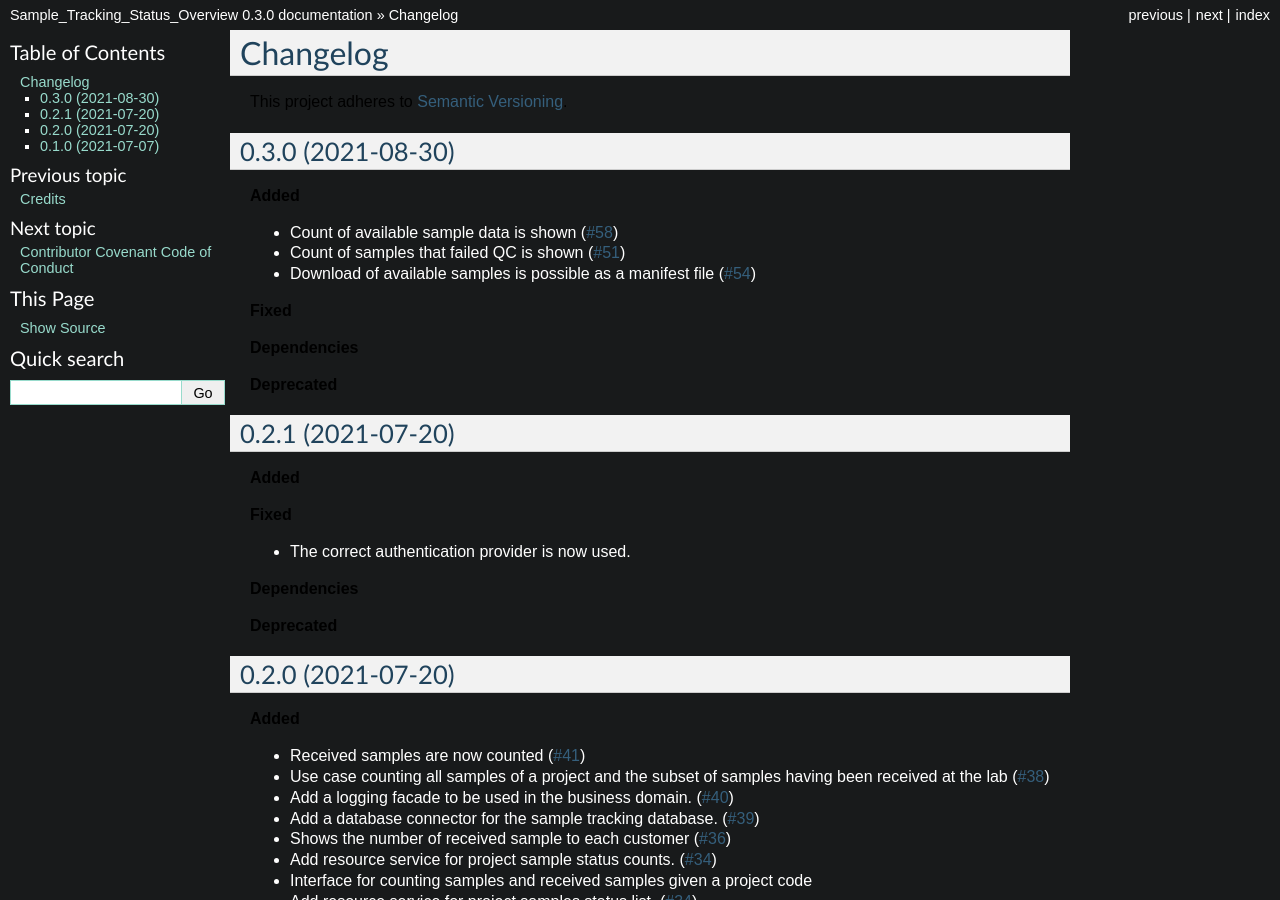
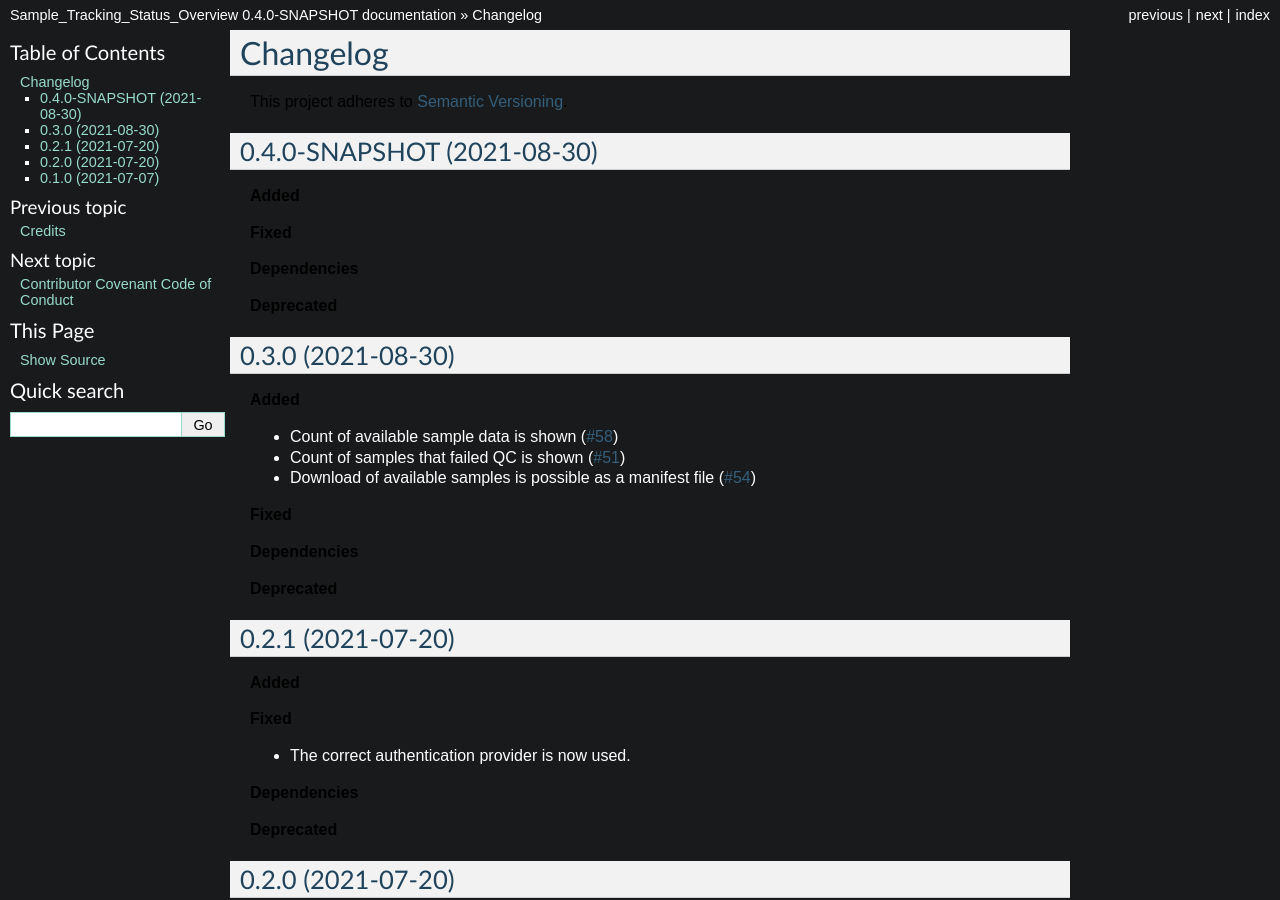
Before and after one commit to jenniferboedker/Sample_Tracking_Status_Overview, a Sphinx documentation site: the page built from docs/changelog.rst, in a window 1280 px wide and 900 px high. Built offline with Sphinx 7.4.7, drawn with Linux system fonts in a browser that asks for light colours; some of the changed text lies outside the part shown.

Commit message:
Bump version from 0.3.0 to 0.4.0-SNAPSHOT

```diff
--- a/CHANGELOG.rst
+++ b/CHANGELOG.rst
@@ -3,6 +3,18 @@
 ==========
 
 This project adheres to `Semantic Versioning <https://semver.org/>`_.
+
+
+0.4.0-SNAPSHOT (2021-08-30)
+---------------------------
+
+**Added**
+
+**Fixed**
+
+**Dependencies**
+
+**Deprecated**
 
 
 0.3.0 (2021-08-30)
--- a/docs/conf.py
+++ b/docs/conf.py
@@ -55,9 +55,9 @@
 # the built documents.
 #
 # The short X.Y version.
-version = '0.3.0'
+version = '0.4.0-SNAPSHOT'
 # The full version, including alpha/beta/rc tags.
-release = '0.3.0'
+release = '0.4.0-SNAPSHOT'
 
 # The language for content autogenerated by Sphinx. Refer to documentation
 # for a list of supported languages.
--- a/pom.xml
+++ b/pom.xml
@@ -10,7 +10,7 @@
 	</modules>
 	<artifactId>sample-tracking-status-overview</artifactId>
 	<groupId>life.qbic</groupId>
-	<version>0.3.0</version> <!-- <<QUBE_FORCE_BUMP>> -->
+	<version>0.4.0-SNAPSHOT</version> <!-- <<QUBE_FORCE_BUMP>> -->
 	<name>Sample Tracking Status Overview</name>
 	<url>http://github.com/qbicsoftware/sample-tracking-status-overview</url>
 	<description>Gives a visual overview of sample statuses</description>
--- a/qube.cfg
+++ b/qube.cfg
@@ -1,5 +1,5 @@
 [bumpversion]
-current_version = 0.3.0
+current_version = 0.4.0-SNAPSHOT
 
 [bumpversion_files_whitelisted]
 dot_qube = .qube.yml
```
Also changed, not shown: .qube.yml, 2 other files.
